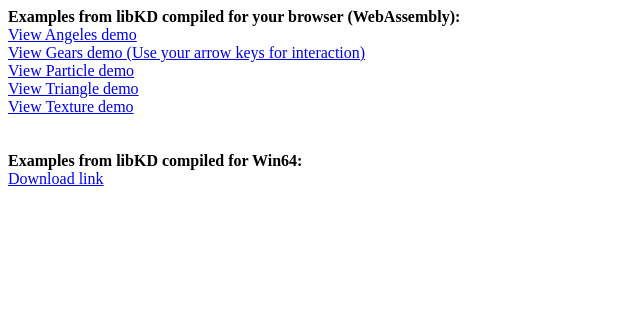
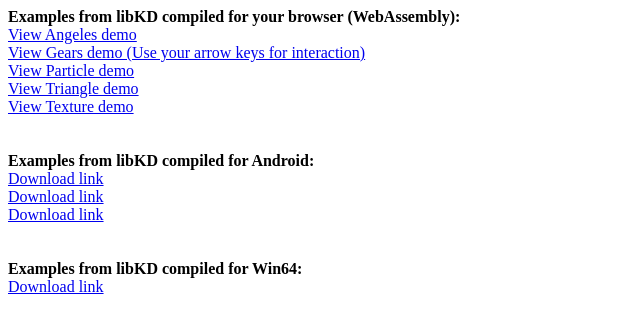
Before and after one commit to h-s-c/h-s-c.github.io, a plain HTML site: page libkd/index.html in a window 1280 px wide. Shown: the whole page, without its empty margins (0-640 px from the left). Drawn offline with Linux system fonts and the light colour scheme.

Commit message:
Add Android examples

```diff
--- a/libkd/index.html
+++ b/libkd/index.html
@@ -6,5 +6,13 @@
 <a href="example_nehe_texture.html">View Texture demo</a><br>
 <br>
 <br>
+<b>Examples from libKD compiled for Android:</b><br>
+<a href="libkd-example_angeles.apk" download>Download link</a><br>
+<a href="libkd-example_gears.apk" download>Download link</a><br>
+<!--<a href="libkd-example_glbook_particle.apk" download>Download link</a><br>-->
+<a href="libkd-example_glbook_triangle.apk" download>Download link</a><br>
+<!--<a href="libkd-example_nehe_texture.apk" download>Download link</a><br>-->
+<br>
+<br>
 <b>Examples from libKD compiled for Win64:</b><br>
 <a href="libKD-examples_win64.zip" download>Download link</a><br>
```
Also changed, not shown: 3 other files.
